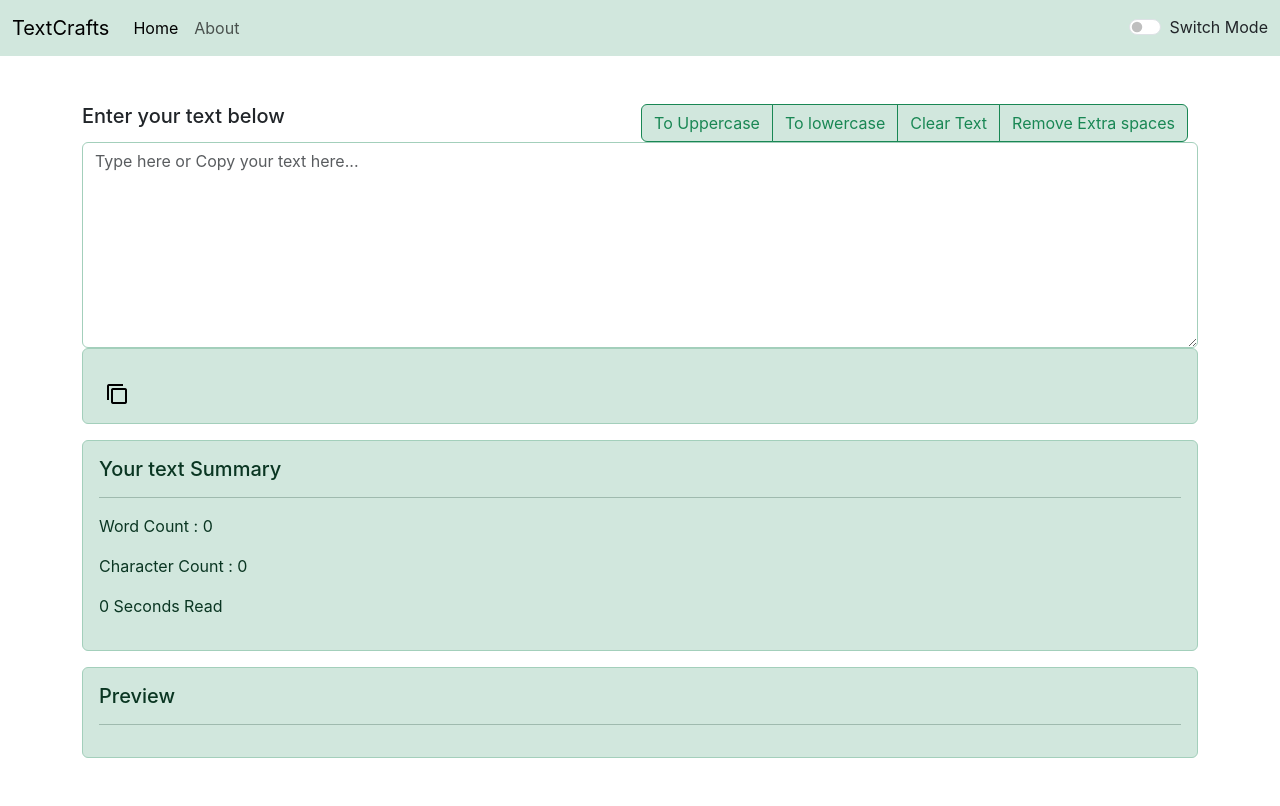
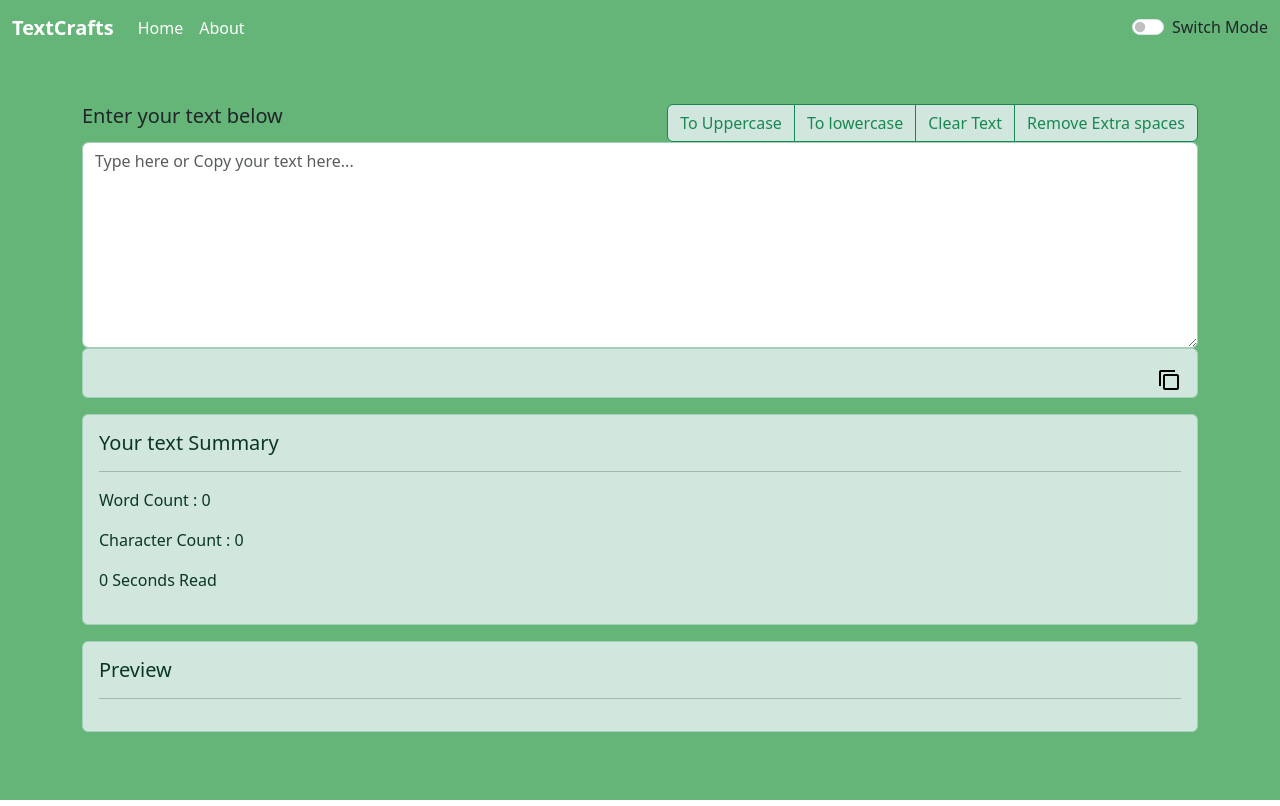
Before and after one commit to Matvibhor24/TextCrafts, a React (Create React App) app: page / in a window 1280 px wide. Both pictures are taken after a click on the button "To Uppercase". Built offline with nearby package versions, Linux system fonts and the light colour scheme.

Commit message:
changes :-
1.Static Background color

2.copy icon alignment

```diff
--- a/public/index.html
+++ b/public/index.html
@@ -2,43 +2,12 @@
 <html lang="en">
   <head>
     <meta charset="utf-8" />
-    <link rel="icon" href="%PUBLIC_URL%/favicon.ico" />
-    <meta name="viewport" content="width=device-width, initial-scale=1" />
-    <meta name="theme-color" content="#000000" />
-    <meta
-      name="description"
-      content="Web site created using create-react-app"
-    />
-    <link rel="apple-touch-icon" href="%PUBLIC_URL%/logo192.png" />
-    <!--
-      manifest.json provides metadata used when your web app is installed on a
-      user's mobile device or desktop. See https://developers.google.com/web/fundamentals/web-app-manifest/
-    -->
-    <link rel="manifest" href="%PUBLIC_URL%/manifest.json" />
-    <!--
-      Notice the use of %PUBLIC_URL% in the tags above.
-      It will be replaced with the URL of the `public` folder during the build.
-      Only files inside the `public` folder can be referenced from the HTML.
-
-      Unlike "/favicon.ico" or "favicon.ico", "%PUBLIC_URL%/favicon.ico" will
-      work correctly both with client-side routing and a non-root public URL.
-      Learn how to configure a non-root public URL by running `npm run build`.
-    -->
+    <meta name="viewport" content="width=device-width, initial-scale=1">
     <title>React App</title>
     <link href="https://cdn.jsdelivr.net/npm/bootstrap@5.3.2/dist/css/bootstrap.min.css" rel="stylesheet" integrity="sha384-T3c6CoIi6uLrA9TneNEoa7RxnatzjcDSCmG1MXxSR1GAsXEV/Dwwykc2MPK8M2HN" crossorigin="anonymous">
   </head>
   <body >
     <div id="root"></div>
     <script src="https://cdn.jsdelivr.net/npm/bootstrap@5.3.2/dist/js/bootstrap.bundle.min.js" integrity="sha384-C6RzsynM9kWDrMNeT87bh95OGNyZPhcTNXj1NW7RuBCsyN/o0jlpcV8Qyq46cDfL" crossorigin="anonymous"></script>
-    <!--
-      This HTML file is a template.
-      If you open it directly in the browser, you will see an empty page.
-
-      You can add webfonts, meta tags, or analytics to this file.
-      The build step will place the bundled scripts into the <body> tag.
-
-      To begin the development, run `npm start` or `yarn start`.
-      To create a production bundle, use `npm run build` or `yarn build`.
-    -->
   </body>
 </html>
--- a/src/App.css
+++ /dev/null
@@ -1,38 +0,0 @@
-.App {
-  text-align: center;
-}
-
-.App-logo {
-  height: 40vmin;
-  pointer-events: none;
-}
-
-@media (prefers-reduced-motion: no-preference) {
-  .App-logo {
-    animation: App-logo-spin infinite 20s linear;
-  }
-}
-
-.App-header {
-  background-color: #282c34;
-  min-height: 100vh;
-  display: flex;
-  flex-direction: column;
-  align-items: center;
-  justify-content: center;
-  font-size: calc(10px + 2vmin);
-  color: white;
-}
-
-.App-link {
-  color: #61dafb;
-}
-
-@keyframes App-logo-spin {
-  from {
-    transform: rotate(0deg);
-  }
-  to {
-    transform: rotate(360deg);
-  }
-}
--- a/src/App.js
+++ b/src/App.js
@@ -1,17 +1,14 @@
-// import logo from './logo.svg';
-import './App.css';
 import Navbar from './components/Navbar';
 import TextForm from './components/TextForm';
 
 function App() {
   return (
-    // <div className="App" style={{backgroundColor:'#333'}}>
-    <div className="App">
+    <div className="App" style={{height:'100vh' ,backgroundColor:'#64b577', overflow:"auto"}}>
+    {/* // <div className=" container-fluid bg-success h-100" > */}
       <Navbar title="TextCrafts" />
-      <div className="container my-5 h-100">
-      <TextForm heading="Enter your text below"/>
+      <div className="container my-5 ">
+        <TextForm heading="Enter your text below"/>
       </div>
-
     </div>
   );
 }
--- a/src/components/Navbar.js
+++ b/src/components/Navbar.js
@@ -2,19 +2,19 @@ import React from "react";
 
 export default function Navbar(props){
     return (
-        <nav className="navbar navbar-expand-lg  bg-success-subtle navbar-height">
+        <nav className="navbar navbar-expand-lg navbar-height" style={{background:"#64b577"}}>
         <div className="container-fluid">
-          <a className="navbar-brand" href="/">{props.title}</a>
+          <a className="navbar-brand text-white" href="/"><b>{props.title}</b></a>
           <button className="navbar-toggler" type="button" data-bs-toggle="collapse" data-bs-target="#navbarSupportedContent" aria-controls="navbarSupportedContent" aria-expanded="false" aria-label="Toggle navigation">
             <span className="navbar-toggler-icon"></span>
           </button>
           <div className="collapse navbar-collapse" id="navbarSupportedContent">
             <ul className="navbar-nav me-auto mb-2 mb-lg-0">
               <li className="nav-item">
-                <a className="nav-link active" aria-current="page" href="/">Home</a>
+                <a className="nav-link active text-white" aria-current="page" href="/">Home</a>
               </li>
               <li className="nav-item">
-                <a className="nav-link" href="/">About</a>
+                <a className="nav-link text-white" href="/">About</a>
               </li>
             </ul>
             {/* <form className="d-flex" role="search">
--- a/src/components/TextForm.css
+++ b/src/components/TextForm.css
@@ -14,10 +14,11 @@
   }
   .btn-group {
     display: flex;
-    margin-right: 10px;
   }
   .image-button{
-    display: flex;
+    /* display: flex; */
+    position:absolute;
+    right: 0;
     margin-right: 10px;
   }
 .button-container {
@@ -27,7 +28,7 @@
     /* display: inline-block; */
   }
 
-  .hover-animation {
+  /* .hover-animation {
     position: relative;
     top: 0;
     left: 0;
@@ -35,17 +36,13 @@
     height: 10%;
     opacity: 0;
     transition: opacity 0.3s ease-in-out;
-    pointer-events: none; /* Allows button clicks through the image */
-  }
-
-  .button-container:hover .hover-animation {
+    pointer-events: none;
+  } */
+  /* .button-container:hover .hover-animation {
     opacity: 0.5;
   }
-
-  .animated-button {
-    /* Adjust button styles as needed */
+   */
+  /* .animated-button {
     border: none;
     background: transparent;
-
-    /* padding: 10px 20px; */
-  }
+  } */
--- a/src/components/TextForm.js
+++ b/src/components/TextForm.js
@@ -42,7 +42,7 @@ export default function TextForm(props){
         <>
 
         <div className="heading-tab">
-            <h5 align="left">{props.heading}</h5>
+            <h5>{props.heading}</h5>
             <div className="btn-group" align="right" role="group" aria-label="Basic example" >
                 <button type="button" className="btn btn-outline-success bg-success-subtle" onClick={onUpClick} >To Uppercase</button>
                 <button type="button" className="btn btn-outline-success bg-success-subtle" onClick={onLoClick}>To lowercase</button>
@@ -54,11 +54,11 @@ export default function TextForm(props){
 
         <div className="mb-5">
             <textarea className="form-control border-success-subtle" value={text} onChange={onChangeHandler} id="exampleFormControlTextarea1" placeholder="Type here or Copy your text here..." rows="8"> </textarea>
-            <div className={`display-box alert alert-success ${displayBoxVisible ? 'd-block' : 'd-none'}`} role="alert" align="left">
+            <div className={`display-box container alert alert-success ${displayBoxVisible ? 'd-block' : 'd-none'}`} role="alert" align="left">
+                <button className="image-button" onClick={onCopyHandler} style={{border:"none",background:"transparent",cursor: "pointer"}}>
+                    <img src={icon} alt="hii" />
+                </button>
                 <p>{displayText}</p>
-                <button className="image-button" align="right" onClick={onCopyHandler} style={{border:"none",background:"transparent",cursor: "pointer"}}>
-                    <img src={icon} alt="hii" align="right"/>
-                </button>
             </div>
             <div className="alert alert-success" role="alert" align="left">
                 <h5>Your text Summary</h5>
--- a/src/index.css
+++ /dev/null
@@ -1,13 +0,0 @@
-body {
-  margin: 0;
-  font-family: -apple-system, BlinkMacSystemFont, 'Segoe UI', 'Roboto', 'Oxygen',
-    'Ubuntu', 'Cantarell', 'Fira Sans', 'Droid Sans', 'Helvetica Neue',
-    sans-serif;
-  -webkit-font-smoothing: antialiased;
-  -moz-osx-font-smoothing: grayscale;
-}
-
-code {
-  font-family: source-code-pro, Menlo, Monaco, Consolas, 'Courier New',
-    monospace;
-}
--- a/src/index.js
+++ b/src/index.js
@@ -1,17 +1,11 @@
 import React from 'react';
 import ReactDOM from 'react-dom/client';
-import './index.css';
 import App from './App';
-import reportWebVitals from './reportWebVitals';
+
 
 const root = ReactDOM.createRoot(document.getElementById('root'));
 root.render(
-  <React.StrictMode>
+  // <React.StrictMode>
     <App />
-  </React.StrictMode>
+  // </React.StrictMode>
 );
-
-// If you want to start measuring performance in your app, pass a function
-// to log results (for example: reportWebVitals(console.log))
-// or send to an analytics endpoint. Learn more: https://bit.ly/CRA-vitals
-reportWebVitals();
--- a/src/reportWebVitals.js
+++ /dev/null
@@ -1,13 +0,0 @@
-const reportWebVitals = onPerfEntry => {
-  if (onPerfEntry && onPerfEntry instanceof Function) {
-    import('web-vitals').then(({ getCLS, getFID, getFCP, getLCP, getTTFB }) => {
-      getCLS(onPerfEntry);
-      getFID(onPerfEntry);
-      getFCP(onPerfEntry);
-      getLCP(onPerfEntry);
-      getTTFB(onPerfEntry);
-    });
-  }
-};
-
-export default reportWebVitals;
```
Also changed, not shown: src/setupTests.js (deleted, +0 -5 lines), src/logo.svg (deleted), 1 other file (tests, documents, lock files or other folders).
